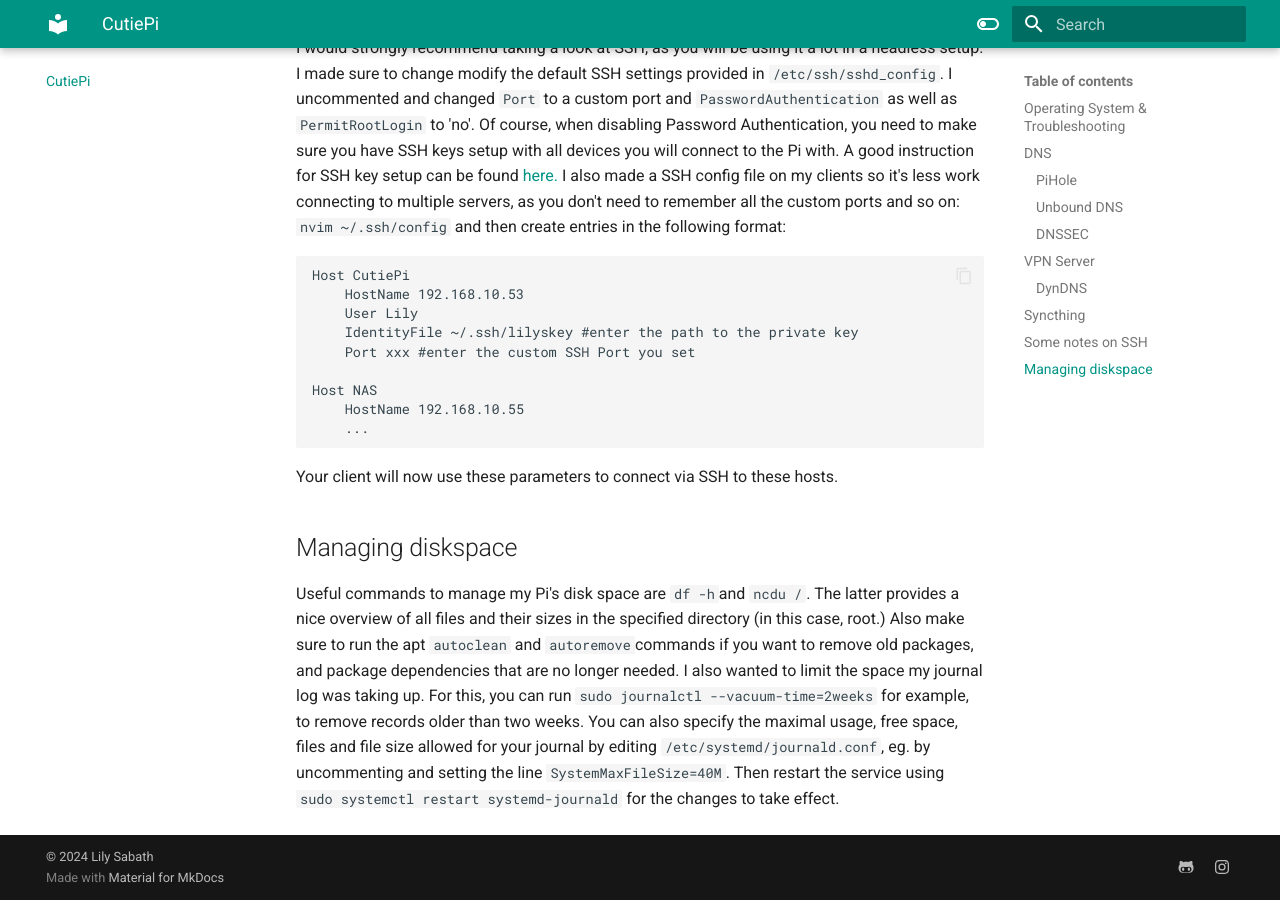
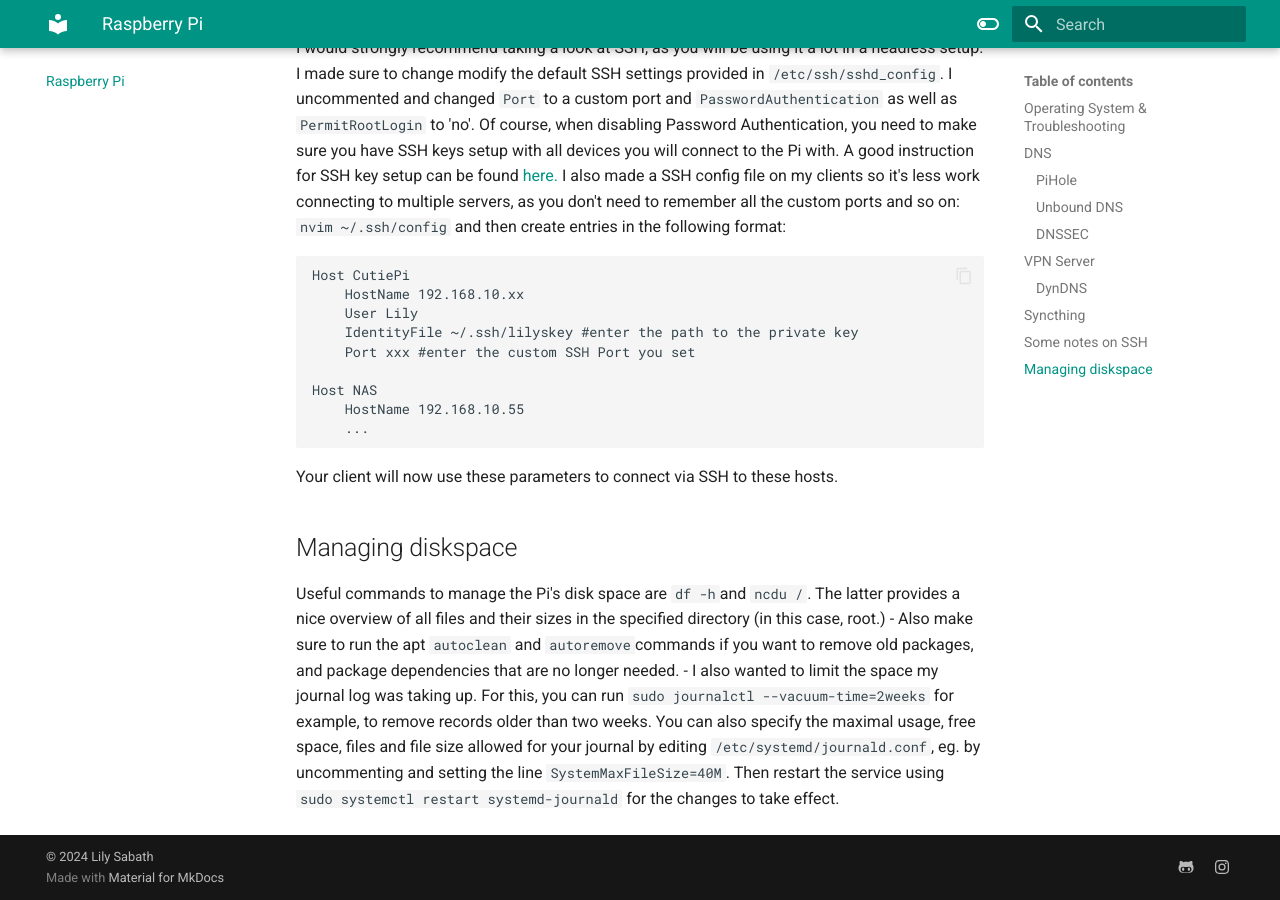
Before and after one commit to witchessabath/mkdocs, an MkDocs documentation site: the page built from docs/CutiePi.md, in a window 1280 px wide and 900 px high, scrolled down 2685 px. Built offline with MkDocs 1.6.1 and Material for MkDocs 9.7.7, drawn with Linux system fonts in a browser that asks for light colours; some of the changed text lies outside the part shown.

Commit message:
Change pages order and formatting

````diff
--- a/docs/CutiePi.md
+++ b/docs/CutiePi.md
@@ -1,4 +1,4 @@
-# CutiePi
+# Raspberry Pi
 
 Here you can find all the projects I did or am currently working on with my little Raspberry Pi, aka "CutiePi"!
 I am currently running most of them as Docker Containers, but this page is dedicated to the bare metal installs.
@@ -18,7 +18,7 @@
 I installed PiHole following https://docs.pi-hole.net/main/basic-install/. I wanted to run the web interface on a custom port, so I ran `sudo nvim /etc/lighttpd/lighttpd.conf` and searched for `server.port`. Change this value to the desired port, then access it in the browser with `http://<hostname>:<port>/admin`.
 I added new Adists from https://github.com/RPiList/specials/blob/54876178ffa7e4d1224ac81b00bedd0040f65802/Blocklisten.md here, then updated Gravity (`pihole -g`).
 I added a script and cronjob to delete the FTL database every week (`crontab -e 0 0 * * 0 FTLdb.sh`).
-```
+```bash
 #!/bin/bash
 
 sudo systemctl stop pihole-FTL
@@ -75,7 +75,7 @@
 I also made a SSH config file on my clients so it's less work connecting to multiple servers, as you don't need to remember all the custom ports and so on: `nvim ~/.ssh/config` and then create entries in the following format:
 ```
 Host CutiePi
-    HostName 192.168.10.53
+    HostName 192.168.10.xx
     User Lily
     IdentityFile ~/.ssh/lilyskey #enter the path to the private key
     Port xxx #enter the custom SSH Port you set
@@ -86,7 +86,7 @@
 ```
 Your client will now use these parameters to connect via SSH to these hosts.
 ## Managing diskspace
-Useful commands to manage my Pi's disk space are `df -h`and `ncdu /`. The latter provides a nice overview of all files and their sizes in the specified directory (in this case, root.)
-Also make sure to run the apt `autoclean` and `autoremove`commands if you want to remove old packages, and package dependencies that are no longer needed.
-I also wanted to limit the space my journal log was taking up. For this, you can run `sudo journalctl --vacuum-time=2weeks` for example, to remove records older than two weeks.
+Useful commands to manage the Pi's disk space are `df -h`and `ncdu /`. The latter provides a nice overview of all files and their sizes in the specified directory (in this case, root.)
+- Also make sure to run the apt `autoclean` and `autoremove`commands if you want to remove old packages, and package dependencies that are no longer needed.
+- I also wanted to limit the space my journal log was taking up. For this, you can run `sudo journalctl --vacuum-time=2weeks` for example, to remove records older than two weeks.
 You can also specify the maximal usage, free space, files and file size allowed for your journal by editing `/etc/systemd/journald.conf`, eg. by uncommenting and setting the line `SystemMaxFileSize=40M`. Then restart the service using `sudo systemctl restart systemd-journald` for the changes to take effect.
````
Also changed, not shown: docs/Docker.md (+5 -6 lines), docs/.pages.
